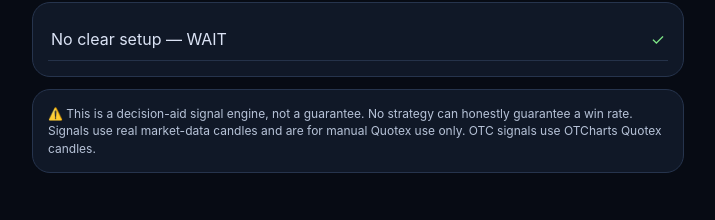
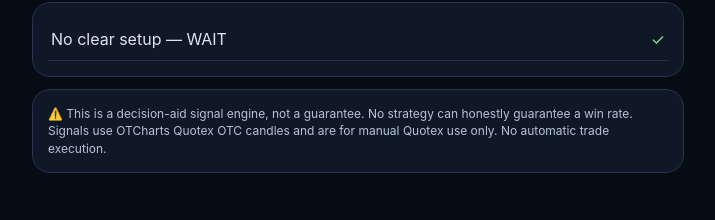
Before and after one commit to asraanam904-bot/Quotex-signal-bot, a Flask app: page / in a window 1280 px wide. Shown: the part 580-800 px from the top of the page, without its empty margins (282-997 px from the left). Run offline with Flask 3, Linux system fonts and the light colour scheme.

Commit message:
Clarify OTCharts OTC data source on dashboard

```diff
--- a/templates/index.html
+++ b/templates/index.html
@@ -236,8 +236,8 @@ Expiry: —
 
 ⚠️ This is a decision-aid signal engine, not a guarantee.
 No strategy can honestly guarantee a win rate.
-Signals use real market-data candles and are for manual
-Quotex use only. OTC signals use OTCharts Quotex candles.
+Signals use OTCharts Quotex OTC candles and are for manual
+Quotex use only. No automatic trade execution.
 
 </div>
 
```
